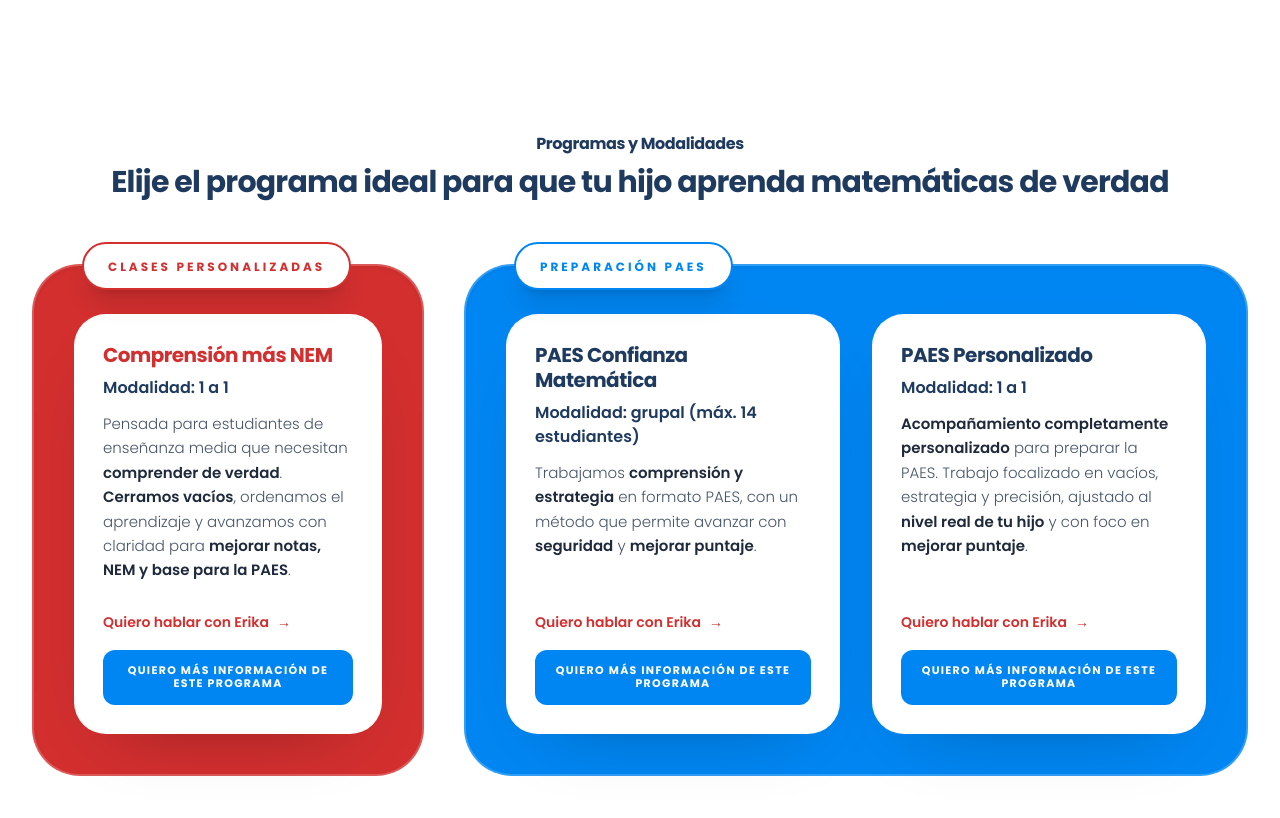
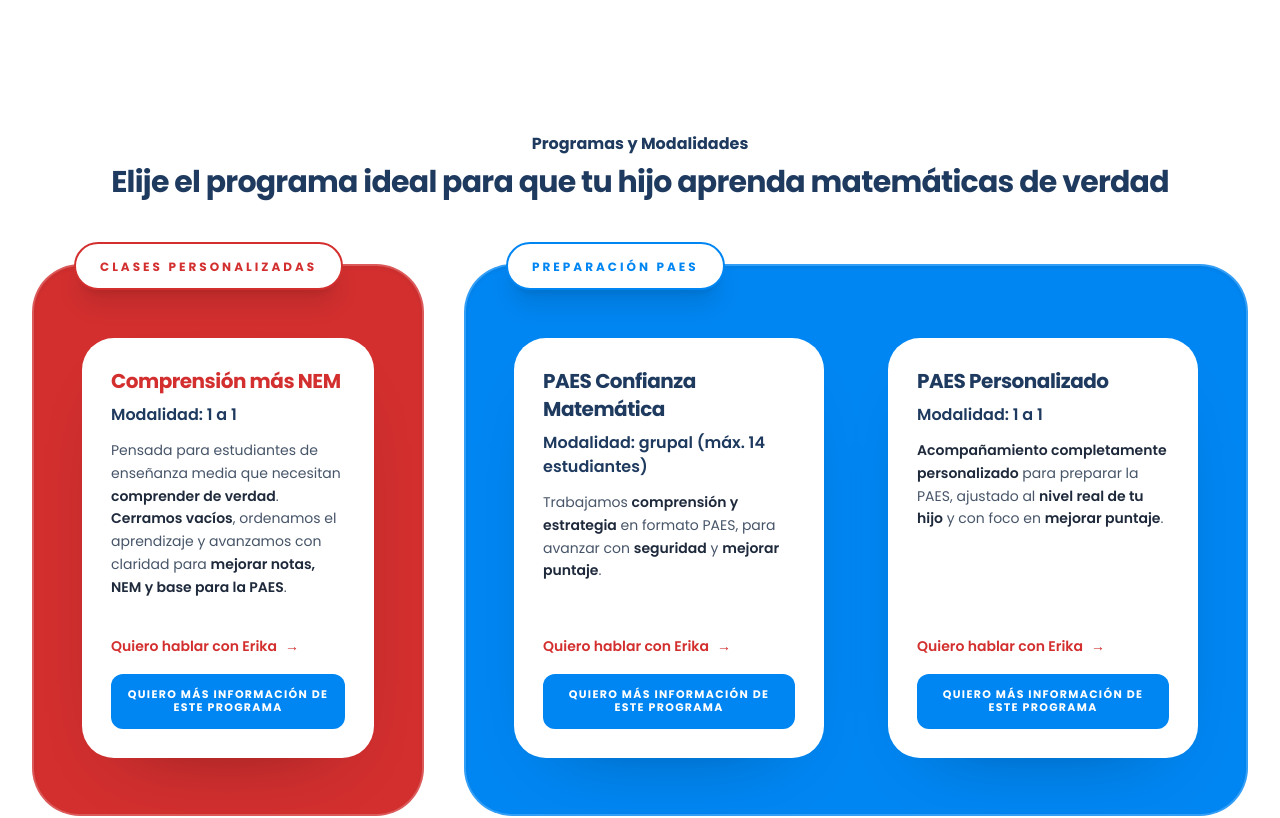
Before and after one commit to Andy-Montes/erikalaprofedemate, a React (Vite) app: page / in a window 1280 px wide. Shown: the part 1766-2584 px from the top of the page. Built offline with nearby package versions, Linux system fonts and the light colour scheme.

Commit message:
Update Programs.tsx

```diff
--- a/components/Programs.tsx
+++ b/components/Programs.tsx
@@ -18,84 +18,73 @@ const Programs: React.FC<ProgramsProps> = ({ onOpenModal }) => {
       <div className="max-w-7xl mx-auto px-4 sm:px-6 lg:px-8">
         {/* Encabezado */}
         <div className="text-center mb-16">
-          <span className="text-brandNavy font-bold text-[14px] sm:text-[16px] tracking-tight mb-2 block">
+          <span className="text-brandNavy font-bold text-[14px] sm:text-[16px] mb-2 block">
             Programas y Modalidades
           </span>
-          <h2 className="text-2xl md:text-3xl font-black text-brandNavy tracking-tight leading-tight">
+          <h2 className="text-2xl md:text-3xl font-black text-brandNavy leading-tight">
             Elije el programa ideal para que tu hijo aprenda matemáticas de verdad
           </h2>
         </div>
 
         <div className="flex flex-col lg:flex-row gap-10 items-stretch">
-          {/* ========================= */}
-          {/* CLASES PERSONALIZADAS */}
-          {/* ========================= */}
-          <div className="lg:w-1/3 relative flex flex-col rounded-[3rem] border-2 border-white/20 shadow-inner bg-brandRed">
-            <div className="px-6 sm:px-8 lg:px-10 pt-12 pb-10 relative flex-1 flex flex-col justify-center">
+          {/* ================= CLASES PERSONALIZADAS ================= */}
+          <div className="lg:w-1/3 relative rounded-[3rem] bg-brandRed shadow-inner border-2 border-white/20">
+            <div className="px-8 pt-14 pb-10 relative">
               {/* Etiqueta */}
-              <div className="absolute top-0 left-8 sm:left-12 -translate-y-1/2 bg-white text-brandRed px-6 py-2.5 rounded-full shadow-xl z-20 border-2 border-brandRed">
-                <span className="text-[11px] sm:text-[12px] font-black uppercase tracking-[0.25em]">
+              <div className="absolute top-0 left-10 -translate-y-1/2 bg-white text-brandRed px-6 py-2.5 rounded-full border-2 border-brandRed shadow-xl z-30">
+                <span className="text-[12px] font-black uppercase tracking-[0.25em]">
                   Clases Personalizadas
                 </span>
               </div>
 
-              {/* WRAPPER: el glow vive en el fondo ROJO, detrás de la card blanca */}
-              <div className="relative">
-                {/* Card blanca */}
+              {/* IMPORTANTÍSIMO: marco interno para que el glow se vea en el rojo */}
+              <div className="group relative p-3 sm:p-4 rounded-[2.6rem]">
+                {/* GLOW VERTICAL (vive en el rojo, detrás de la card) */}
+                <div className="absolute inset-0 rounded-[2.6rem] opacity-0 group-hover:opacity-100 transition-all duration-700 pointer-events-none">
+                  {/* halo general */}
+                  <div className="absolute inset-0 rounded-[2.6rem] bg-white/20 blur-3xl mix-blend-screen" />
+                  {/* columna vertical (la que tú recuerdas) */}
+                  <div className="absolute top-0 bottom-0 left-10 w-44 rounded-full bg-white/45 blur-3xl mix-blend-screen transform -skew-x-12" />
+                </div>
+
+                {/* CARD BLANCA */}
                 <div
-                  className="group relative z-10 flex flex-col bg-white rounded-[2rem] border border-white/70
-                             lg:h-[420px]
-                             shadow-[0_28px_70px_-45px_rgba(0,0,0,0.40)]
+                  className="relative z-10 flex flex-col bg-white rounded-[2rem] lg:h-[420px]
+                             shadow-[0_30px_80px_-50px_rgba(0,0,0,0.45)]
                              transition-all duration-500 ease-out transform-gpu will-change-transform
                              hover:-translate-y-4 hover:scale-[1.03]
-                             hover:shadow-[0_70px_160px_-90px_rgba(0,0,0,0.60)]
-                             active:scale-[0.995] overflow-hidden"
+                             hover:shadow-[0_90px_180px_-100px_rgba(0,0,0,0.7)]
+                             overflow-hidden border border-white/70"
                 >
-                  {/* GLOW PREMIUM EN FONDO (aparece al hover) */}
+                  {/* Shine interno (brillo que corre dentro de la card) */}
                   <div
-                    className="absolute -inset-10 -z-10 rounded-[2.6rem]
-                               bg-white/30 blur-3xl opacity-0
-                               transition-all duration-700 ease-out
-                               group-hover:opacity-90 group-hover:scale-[1.03]
-                               mix-blend-screen pointer-events-none"
-                  />
-
-                  {/* ring sutil */}
-                  <div className="absolute inset-0 rounded-[2rem] ring-1 ring-black/5 pointer-events-none" />
-
-                  {/* shine diagonal (brillo que corre dentro de la card) */}
-                  <div
-                    className="absolute -inset-y-10 -left-52 w-52 rotate-12 bg-white/40 blur-xl opacity-0 pointer-events-none
-                               group-hover:opacity-100 group-hover:translate-x-[640px]
+                    className="absolute -inset-y-10 -left-56 w-56 rotate-12 bg-white/40 blur-xl opacity-0 pointer-events-none
+                               group-hover:opacity-100 group-hover:translate-x-[680px]
                                transition-all duration-700 ease-out"
                   />
 
-                  <div className="relative z-10 p-6 sm:p-7 flex flex-col h-full">
+                  <div className="p-7 flex flex-col h-full">
                     <div>
-                      <h3 className="text-xl font-black mb-2 text-brandRed leading-tight">
+                      <h3 className="text-xl font-black text-brandRed mb-2">
                         Comprensión más NEM
                       </h3>
                       <p className="text-brandNavy font-semibold mb-3">Modalidad: 1 a 1</p>
 
-                      <p className="text-slate-600 leading-relaxed font-light text-sm sm:text-[15px]">
+                      <p className="text-slate-600 text-sm leading-relaxed">
                         Pensada para estudiantes de enseñanza media que necesitan{" "}
                         <strong className="font-semibold text-slate-800">comprender de verdad</strong>.{" "}
-                        <strong className="font-semibold text-slate-800">Cerramos vacíos</strong>, ordenamos el aprendizaje y avanzamos con claridad
-                        para{" "}
+                        <strong className="font-semibold text-slate-800">Cerramos vacíos</strong>, ordenamos el aprendizaje
+                        y avanzamos con claridad para{" "}
                         <strong className="font-semibold text-slate-800">mejorar notas, NEM y base para la PAES</strong>.
                       </p>
                     </div>
 
-                    {/* Footer fijo */}
                     <div className="mt-auto pt-6">
                       <a
                         href={waWithProgram("Comprensión más NEM")}
                         target="_blank"
                         rel="noreferrer"
-                        className="inline-flex items-center gap-2 text-brandRed font-semibold
-                                   text-sm sm:text-[14px]
-                                   transition-all duration-300
-                                   hover:underline hover:underline-offset-4"
+                        className="text-brandRed font-semibold text-sm hover:underline inline-flex items-center gap-2"
                       >
                         Quiero hablar con Erika
                         <span className="transition-transform duration-300 group-hover:translate-x-1">→</span>
@@ -104,11 +93,8 @@ const Programs: React.FC<ProgramsProps> = ({ onOpenModal }) => {
                       <div className="pt-4">
                         <button
                           onClick={() => onOpenModal(infoUrl)}
-                          className="block w-full text-center bg-[#0086f2] text-white font-bold
-                                     text-[10px] sm:text-[11px] uppercase tracking-[0.12em]
-                                     py-3.5 rounded-xl transition-all px-4 leading-tight
-                                     hover:bg-blue-700 hover:-translate-y-0.5 hover:shadow-[0_18px_40px_-28px_rgba(0,134,242,0.55)]
-                                     active:scale-95"
+                          className="w-full bg-[#0086f2] text-white font-bold text-[11px] uppercase tracking-[0.12em]
+                                     py-3.5 rounded-xl hover:bg-blue-700 transition px-4 leading-tight"
                         >
                           Quiero más información de este programa
                         </button>
@@ -121,63 +107,51 @@ const Programs: React.FC<ProgramsProps> = ({ onOpenModal }) => {
             </div>
           </div>
 
-          {/* ========================= */}
-          {/* PREPARACIÓN PAES */}
-          {/* ========================= */}
-          <div className="lg:w-2/3 relative flex flex-col rounded-[3rem] border-2 border-white/20 shadow-inner bg-[#0086f2]">
-            <div className="px-6 sm:px-8 lg:px-10 pt-12 pb-10 relative flex-1 flex flex-col justify-center">
+          {/* ================= PREPARACIÓN PAES ================= */}
+          <div className="lg:w-2/3 relative rounded-[3rem] bg-[#0086f2] shadow-inner border-2 border-white/20">
+            <div className="px-8 pt-14 pb-10 relative">
               {/* Etiqueta */}
-              <div className="absolute top-0 left-8 sm:left-12 -translate-y-1/2 bg-white text-[#0086f2] px-6 py-2.5 rounded-full shadow-xl z-20 border-2 border-[#0086f2]">
-                <span className="text-[11px] sm:text-[12px] font-black uppercase tracking-[0.25em]">
+              <div className="absolute top-0 left-10 -translate-y-1/2 bg-white text-[#0086f2] px-6 py-2.5 rounded-full border-2 border-[#0086f2] shadow-xl z-30">
+                <span className="text-[12px] font-black uppercase tracking-[0.25em]">
                   Preparación PAES
                 </span>
               </div>
 
-              {/* IMPORTANTE: eliminamos el ícono del fondo azul (school). No va. */}
+              <div className="grid grid-cols-1 md:grid-cols-2 gap-8">
+                {/* ============ PAES GRUPAL ============ */}
+                <div className="group relative p-3 sm:p-4 rounded-[2.6rem]">
+                  {/* GLOW VERTICAL (en el azul, detrás) */}
+                  <div className="absolute inset-0 rounded-[2.6rem] opacity-0 group-hover:opacity-100 transition-all duration-700 pointer-events-none">
+                    <div className="absolute inset-0 rounded-[2.6rem] bg-white/18 blur-3xl mix-blend-screen" />
+                    <div className="absolute top-0 bottom-0 left-10 w-44 rounded-full bg-white/42 blur-3xl mix-blend-screen transform -skew-x-12" />
+                  </div>
 
-              <div className="relative z-10 grid grid-cols-1 md:grid-cols-2 gap-6 lg:gap-8 items-stretch">
-                {/* ============ PAES GRUPAL ============ */}
-                <div className="relative">
                   <div
-                    className="group relative z-10 flex flex-col bg-white rounded-[2rem] border border-white/70
-                               lg:h-[420px]
-                               shadow-[0_28px_70px_-45px_rgba(0,0,0,0.35)]
-                               transition-all duration-500 ease-out transform-gpu will-change-transform
+                    className="relative z-10 flex flex-col bg-white rounded-[2rem] lg:h-[420px]
+                               shadow-[0_30px_80px_-50px_rgba(0,0,0,0.4)]
+                               transition-all duration-500 ease-out transform-gpu
                                hover:-translate-y-4 hover:scale-[1.03]
-                               hover:shadow-[0_70px_160px_-90px_rgba(0,0,0,0.55)]
-                               active:scale-[0.995] overflow-hidden"
+                               hover:shadow-[0_90px_180px_-100px_rgba(0,0,0,0.65)]
+                               overflow-hidden border border-white/70"
                   >
-                    {/* GLOW PREMIUM EN FONDO AZUL (aparece al hover) */}
                     <div
-                      className="absolute -inset-10 -z-10 rounded-[2.6rem]
-                                 bg-white/26 blur-3xl opacity-0
-                                 transition-all duration-700 ease-out
-                                 group-hover:opacity-90 group-hover:scale-[1.03]
-                                 mix-blend-screen pointer-events-none"
-                    />
-
-                    <div className="absolute inset-0 rounded-[2rem] ring-1 ring-black/5 pointer-events-none" />
-
-                    {/* shine diagonal */}
-                    <div
-                      className="absolute -inset-y-10 -left-52 w-52 rotate-12 bg-white/40 blur-xl opacity-0 pointer-events-none
-                                 group-hover:opacity-100 group-hover:translate-x-[640px]
+                      className="absolute -inset-y-10 -left-56 w-56 rotate-12 bg-white/40 blur-xl opacity-0 pointer-events-none
+                                 group-hover:opacity-100 group-hover:translate-x-[680px]
                                  transition-all duration-700 ease-out"
                     />
 
-                    <div className="relative z-10 p-6 sm:p-7 flex flex-col h-full">
+                    <div className="p-7 flex flex-col h-full">
                       <div>
-                        <h3 className="text-xl font-black mb-2 text-brandNavy leading-tight">
+                        <h3 className="text-xl font-black text-brandNavy mb-2">
                           PAES Confianza Matemática
                         </h3>
                         <p className="text-brandNavy font-semibold mb-3">
                           Modalidad: grupal (máx. 14 estudiantes)
                         </p>
-
-                        <p className="text-slate-600 leading-relaxed font-light text-sm sm:text-[15px]">
+                        <p className="text-slate-600 text-sm leading-relaxed">
                           Trabajamos{" "}
                           <strong className="font-semibold text-slate-800">comprensión y estrategia</strong>{" "}
-                          en formato PAES, con un método que permite avanzar con{" "}
+                          en formato PAES, para avanzar con{" "}
                           <strong className="font-semibold text-slate-800">seguridad</strong>{" "}
                           y{" "}
                           <strong className="font-semibold text-slate-800">mejorar puntaje</strong>.
@@ -189,10 +163,7 @@ const Programs: React.FC<ProgramsProps> = ({ onOpenModal }) => {
                           href={waWithProgram("PAES Confianza Matemática (Grupal)")}
                           target="_blank"
                           rel="noreferrer"
-                          className="inline-flex items-center gap-2 text-brandRed font-semibold
-                                     text-sm sm:text-[14px]
-                                     transition-all duration-300
-                                     hover:underline hover:underline-offset-4"
+                          className="text-brandRed font-semibold text-sm hover:underline inline-flex items-center gap-2"
                         >
                           Quiero hablar con Erika
                           <span className="transition-transform duration-300 group-hover:translate-x-1">→</span>
@@ -201,11 +172,8 @@ const Programs: React.FC<ProgramsProps> = ({ onOpenModal }) => {
                         <div className="pt-4">
                           <button
                             onClick={() => onOpenModal(infoUrl)}
-                            className="block w-full text-center bg-[#0086f2] text-white font-bold
-                                       text-[10px] sm:text-[11px] uppercase tracking-[0.12em]
-                                       py-3.5 rounded-xl transition-all px-4 leading-tight
-                                       hover:bg-blue-700 hover:-translate-y-0.5 hover:shadow-[0_18px_40px_-28px_rgba(0,134,242,0.55)]
-                                       active:scale-95"
+                            className="w-full bg-[#0086f2] text-white font-bold text-[11px] uppercase tracking-[0.12em]
+                                       py-3.5 rounded-xl hover:bg-blue-700 transition px-4 leading-tight"
                           >
                             Quiero más información de este programa
                           </button>
@@ -215,48 +183,40 @@ const Programs: React.FC<ProgramsProps> = ({ onOpenModal }) => {
                   </div>
                 </div>
 
-                {/* ============ PAES 1:1 ============ */}
-                <div className="relative">
+                {/* ============ PAES PERSONALIZADO ============ */}
+                <div className="group relative p-3 sm:p-4 rounded-[2.6rem]">
+                  {/* GLOW VERTICAL (en el azul, detrás) */}
+                  <div className="absolute inset-0 rounded-[2.6rem] opacity-0 group-hover:opacity-100 transition-all duration-700 pointer-events-none">
+                    <div className="absolute inset-0 rounded-[2.6rem] bg-white/18 blur-3xl mix-blend-screen" />
+                    <div className="absolute top-0 bottom-0 left-10 w-44 rounded-full bg-white/42 blur-3xl mix-blend-screen transform -skew-x-12" />
+                  </div>
+
                   <div
-                    className="group relative z-10 flex flex-col bg-white rounded-[2rem] border border-white/70
-                               lg:h-[420px]
-                               shadow-[0_28px_70px_-45px_rgba(0,0,0,0.35)]
-                               transition-all duration-500 ease-out transform-gpu will-change-transform
+                    className="relative z-10 flex flex-col bg-white rounded-[2rem] lg:h-[420px]
+                               shadow-[0_30px_80px_-50px_rgba(0,0,0,0.4)]
+                               transition-all duration-500 ease-out transform-gpu
                                hover:-translate-y-4 hover:scale-[1.03]
-                               hover:shadow-[0_70px_160px_-90px_rgba(0,0,0,0.55)]
-                               active:scale-[0.995] overflow-hidden"
+                               hover:shadow-[0_90px_180px_-100px_rgba(0,0,0,0.65)]
+                               overflow-hidden border border-white/70"
                   >
-                    {/* GLOW PREMIUM EN FONDO AZUL (aparece al hover) */}
                     <div
-                      className="absolute -inset-10 -z-10 rounded-[2.6rem]
-                                 bg-white/26 blur-3xl opacity-0
-                                 transition-all duration-700 ease-out
-                                 group-hover:opacity-90 group-hover:scale-[1.03]
-                                 mix-blend-screen pointer-events-none"
-                    />
-
-                    <div className="absolute inset-0 rounded-[2rem] ring-1 ring-black/5 pointer-events-none" />
-
-                    {/* shine diagonal */}
-                    <div
-                      className="absolute -inset-y-10 -left-52 w-52 rotate-12 bg-white/40 blur-xl opacity-0 pointer-events-none
-                                 group-hover:opacity-100 group-hover:translate-x-[640px]
+                      className="absolute -inset-y-10 -left-56 w-56 rotate-12 bg-white/40 blur-xl opacity-0 pointer-events-none
+                                 group-hover:opacity-100 group-hover:translate-x-[680px]
                                  transition-all duration-700 ease-out"
                     />
 
-                    <div className="relative z-10 p-6 sm:p-7 flex flex-col h-full">
+                    <div className="p-7 flex flex-col h-full">
                       <div>
-                        <h3 className="text-xl font-black mb-2 text-brandNavy leading-tight">
+                        <h3 className="text-xl font-black text-brandNavy mb-2">
                           PAES Personalizado
                         </h3>
                         <p className="text-brandNavy font-semibold mb-3">Modalidad: 1 a 1</p>
 
-                        <p className="text-slate-600 leading-relaxed font-light text-sm sm:text-[15px]">
+                        <p className="text-slate-600 text-sm leading-relaxed">
                           <strong className="font-semibold text-slate-800">
                             Acompañamiento completamente personalizado
                           </strong>{" "}
-                          para preparar la PAES. Trabajo focalizado en vacíos, estrategia y precisión,
-                          ajustado al{" "}
+                          para preparar la PAES, ajustado al{" "}
                           <strong className="font-semibold text-slate-800">nivel real de tu hijo</strong>{" "}
                           y con foco en{" "}
                           <strong className="font-semibold text-slate-800">mejorar puntaje</strong>.
@@ -268,10 +228,7 @@ const Programs: React.FC<ProgramsProps> = ({ onOpenModal }) => {
                           href={waWithProgram("PAES Personalizado (1 a 1)")}
                           target="_blank"
                           rel="noreferrer"
-                          className="inline-flex items-center gap-2 text-brandRed font-semibold
-                                     text-sm sm:text-[14px]
-                                     transition-all duration-300
-                                     hover:underline hover:underline-offset-4"
+                          className="text-brandRed font-semibold text-sm hover:underline inline-flex items-center gap-2"
                         >
                           Quiero hablar con Erika
                           <span className="transition-transform duration-300 group-hover:translate-x-1">→</span>
@@ -280,11 +237,8 @@ const Programs: React.FC<ProgramsProps> = ({ onOpenModal }) => {
                         <div className="pt-4">
                           <button
                             onClick={() => onOpenModal(infoUrl)}
-                            className="block w-full text-center bg-[#0086f2] text-white font-bold
-                                       text-[10px] sm:text-[11px] uppercase tracking-[0.12em]
-                                       py-3.5 rounded-xl transition-all px-4 leading-tight
-                                       hover:bg-blue-700 hover:-translate-y-0.5 hover:shadow-[0_18px_40px_-28px_rgba(0,134,242,0.55)]
-                                       active:scale-95"
+                            className="w-full bg-[#0086f2] text-white font-bold text-[11px] uppercase tracking-[0.12em]
+                                       py-3.5 rounded-xl hover:bg-blue-700 transition px-4 leading-tight"
                           >
                             Quiero más información de este programa
                           </button>
@@ -293,7 +247,7 @@ const Programs: React.FC<ProgramsProps> = ({ onOpenModal }) => {
                     </div>
                   </div>
                 </div>
-                {/* fin cards PAES */}
+                {/* fin PAES */}
               </div>
             </div>
           </div>
```
